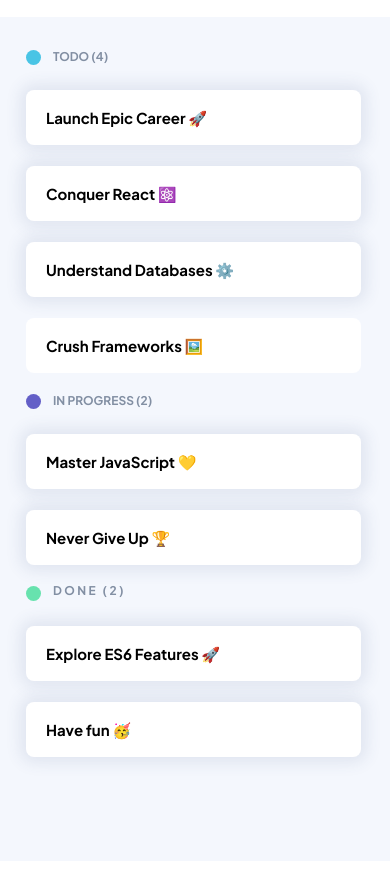
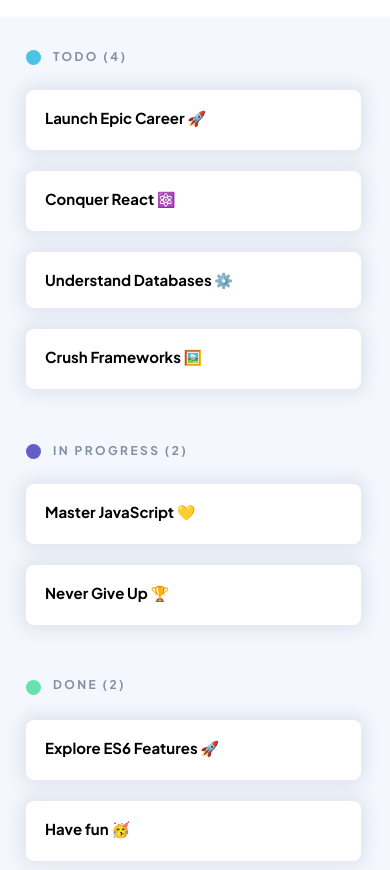
Before and after one commit to yarlinlynn/YARSTR25495_FTO2505-B_Yarlin-Struis_JSLPP, a website: page index.html in a window 390 px wide. Shown: the part 47-917 px from the top of the page. Drawn offline with nearby package versions, Linux system fonts and the light colour scheme; files that its build step writes are made by us from their sources.

Commit message:
Fixed responsiveness and spacing

```diff
--- a/index.html
+++ b/index.html
@@ -56,56 +56,56 @@
     </nav>
 
     <!-- Main Layout: Header with board title, add task button, and main content area for task columns. -->
-    <div class="lg:h-screen md:w-full md:border-l md:border-background-light">
+    <div class="lg:h-screen md:w-full md:border-l md:border-background-light lg:overflow-x-hidden">
       <header class="hidden md:block md:bg-white md:border-b md:border-background-light pt-[29px] px-[24px] pb-[37px] lg:h-[96px]">
         <div>
           <h2 class="md:text-2xl md:font-bold cursor-pointer">Launch Career</h2>
         </div>
       </header>
 
-      <div class="py-8 md:p-[24px] min-h-screen bg-light-grey">
-        <main role="main" class="grid lg:grid-cols-cols-280 xl:grid-cols-cols-280 gap-[20px] pl-26px pr-29px lg:overflow-x-hidden items-start">
+      <div class="pt-[32px] md:p-[24px] min-h-screen bg-light-grey">
+        <main role="main" class="grid lg:grid-cols-2 xl:grid-cols-cols-280 gap-[19px] pl-26px pr-29px items-start">
 
           <!-- Task Columns: Display tasks grouped by status (TODO, DOING, DONE). -->
 
           <!-- TODO Column -->
           <section  aria-labelledby="todo-heading" class="md:w-full">
-            <div class="flex items-center gap-[12px] mb-[25px]">
+            <div class="flex items-center gap-[12px] mb-[25px] ">
               <span class="w-[15px] h-[15px] rounded-full bg-[#49C4E5] cursor-pointer"></span>
-              <h4 id="todo-heading" class="text-medium-grey text-xs font-bold cursor-pointer">TODO (4)</h4>
+              <h4 id="todo-heading" class="text-medium-grey text-xs font-bold cursor-pointer tracking-[2.4px]">TODO (4)</h4>
             </div>
             <!-- Tasks container for TODO -->
             <ul class="lg:w-[280px] ">
-              <li tabindex="0" class="mb-[21px] bg-white pt-5 px-5 pb-5 rounded-lg text-[15px] font-bold leading-[100%] text-rich-black shadow-custom-shadow cursor-pointer focus:outline-none focus:ring-2 focus:ring-indigo">Launch Epic Career 🚀</li>
-              <li tabindex="0" class="mb-[21px] bg-white pt-5 px-5 pb-5 rounded-lg text-[15px] font-bold leading-[100%] text-rich-black shadow-custom-shadow cursor-pointer focus:outline-none focus:ring-2 focus:ring-indigo">Conquer React ⚛️</li>
-              <li tabindex="0" class="mb-[21px] bg-white pt-5 px-5 pb-5 rounded-lg text-[15px] font-bold leading-[100%] text-rich-black shadow-custom-shadow cursor-pointer focus:outline-none focus:ring-2 focus:ring-indigo">Understand Databases ⚙️</li>
-              <li tabindex="0" class="bg-white pt-5 px-5 pb-5 rounded-lg text-[15px] font-bold leading-[100%] text-rich-black cursor-pointer focus:outline-none focus:ring-2 focus:ring-indigo">Crush Frameworks 🖼️ </li>
+              <li tabindex="0" class="mb-[21px] bg-white h-[60px] pt-[20px] px-[19px] pb-[21px] rounded-lg text-[15px] font-bold leading-[100%] text-rich-black shadow-custom-shadow cursor-pointer focus:outline-none focus:ring-2 focus:ring-indigo">Launch Epic Career 🚀</li>
+              <li tabindex="0" class="mb-[21px] bg-white h-[60px] pt-[20px] px-[19px] pb-[21px] rounded-lg text-[15px] font-bold leading-[100%] text-rich-black shadow-custom-shadow cursor-pointer focus:outline-none focus:ring-2 focus:ring-indigo">Conquer React ⚛️</li>
+              <li tabindex="0" class="mb-[21px] bg-white height-[60px] pt-[20px] px-[19px] pb-[21px] rounded-lg text-[15px] font-bold leading-[100%] text-rich-black shadow-custom-shadow cursor-pointer focus:outline-none focus:ring-2 focus:ring-indigo">Understand Databases ⚙️</li>
+              <li tabindex="0" class="bg-white h-[60px] pt-[20px] px-[19px] pb-[21px] rounded-lg text-[15px] font-bold leading-[100%] text-rich-black shadow-custom-shadow cursor-pointer focus:outline-none focus:ring-2 focus:ring-indigo">Crush Frameworks 🖼️ </li>
             </ul>
           </section>
 
           <!-- IN PROGRESS Column -->
           <section aria-labelledby="doing-heading" class="md:w-full">
-            <div class="flex items-center gap-[12px] mb-[25px]">
+            <div class="flex items-center gap-[12px] mb-[25px] mt-[35px] lg:mt-0">
               <span class="w-[15px] h-[15px] rounded-full bg-indigo cursor-pointer"></span>
-              <h4 id="doing-heading" class="text-medium-grey text-xs font-bold cursor-pointer">IN PROGRESS (2)</h4>
+              <h4 id="doing-heading" class="text-medium-grey text-xs font-bold cursor-pointer tracking-[2.4px]">IN PROGRESS (2)</h4>
             </div>
             <!-- Tasks container for DOING -->
             <ul class="lg:w-[280px] ">
-              <li tabindex="0" class="mb-[21px] bg-white pt-5 px-5 pb-5 rounded-lg text-[15px] font-bold leading-[100%] text-rich-black shadow-custom-shadow cursor-pointer focus:outline-none focus:ring-2 focus:ring-indigo">Master JavaScript 💛</li>
-              <li tabindex="0" class="bg-white pt-5 px-5 pb-5 rounded-lg text-[15px] font-bold leading-[100%] text-rich-black shadow-custom-shadow cursor-pointer focus:outline-none focus:ring-2 focus:ring-indigo"> Never Give Up 🏆</li>
+              <li tabindex="0" class="mb-[21px] bg-white h-[60px] pt-[20px] px-[19px] pb-[21px] rounded-lg text-[15px] font-bold leading-[100%] text-rich-black shadow-custom-shadow cursor-pointer focus:outline-none focus:ring-2 focus:ring-indigo">Master JavaScript 💛</li>
+              <li tabindex="0" class="bg-white h-[60px] pt-[20px] px-[19px] pb-[21px] rounded-lg text-[15px] font-bold leading-[100%] text-rich-black shadow-custom-shadow cursor-pointer focus:outline-none focus:ring-2 focus:ring-indigo"> Never Give Up 🏆</li>
             </ul>
           </section>
 
           <!-- DONE Column -->
           <section  aria-labelledby="done-heading" class="md:w-full">
-            <div class="flex items-center gap-[12px] mb-[25px]">
+            <div class="flex items-center gap-[12px] mb-[25px] mt-[35px] xl:mt-0">
               <span class="w-[15px] h-[15px] rounded-full bg-[#67E2AE] cursor-pointer"></span>
               <h4 id="done-heading" class="text-medium-grey text-[12px] font-bold leading-[100%] tracking-[2.4px] mb-[1px] h-[15px] cursor-pointer">DONE (2)</h4>
             </div>
             <!-- Tasks container for DONE -->
             <ul class="lg:w-[280px] ">
-              <li tabindex="0" class="mb-[21px] bg-white pt-5 px-5 pb-5 rounded-lg text-[15px] font-bold leading-[100%] text-rich-black shadow-custom-shadow cursor-pointer focus:outline-none focus:ring-2 focus:ring-indigo">Explore ES6 Features 🚀</li>
-              <li tabindex="0" class="bg-white pt-5 px-5 pb-5 rounded-lg text-[15px] font-bold leading-[100%] text-rich-black shadow-custom-shadow mb-[9px] cursor-pointer focus:outline-none focus:ring-2 focus:ring-indigo">Have fun 🥳</li>
+              <li tabindex="0" class="mb-[21px] bg-white h-[60px] pt-[20px] px-[19px] pb-[21px] rounded-lg text-[15px] font-bold leading-[100%] text-rich-black shadow-custom-shadow cursor-pointer focus:outline-none focus:ring-2 focus:ring-indigo">Explore ES6 Features 🚀</li>
+              <li tabindex="0" class="bg-white h-[60px] pt-[20px] px-[19px] pb-[21px] rounded-lg text-[15px] font-bold leading-[100%] text-rich-black shadow-custom-shadow mb-[9px] cursor-pointer focus:outline-none focus:ring-2 focus:ring-indigo">Have fun 🥳</li>
             </ul>
           </section>
 
```
